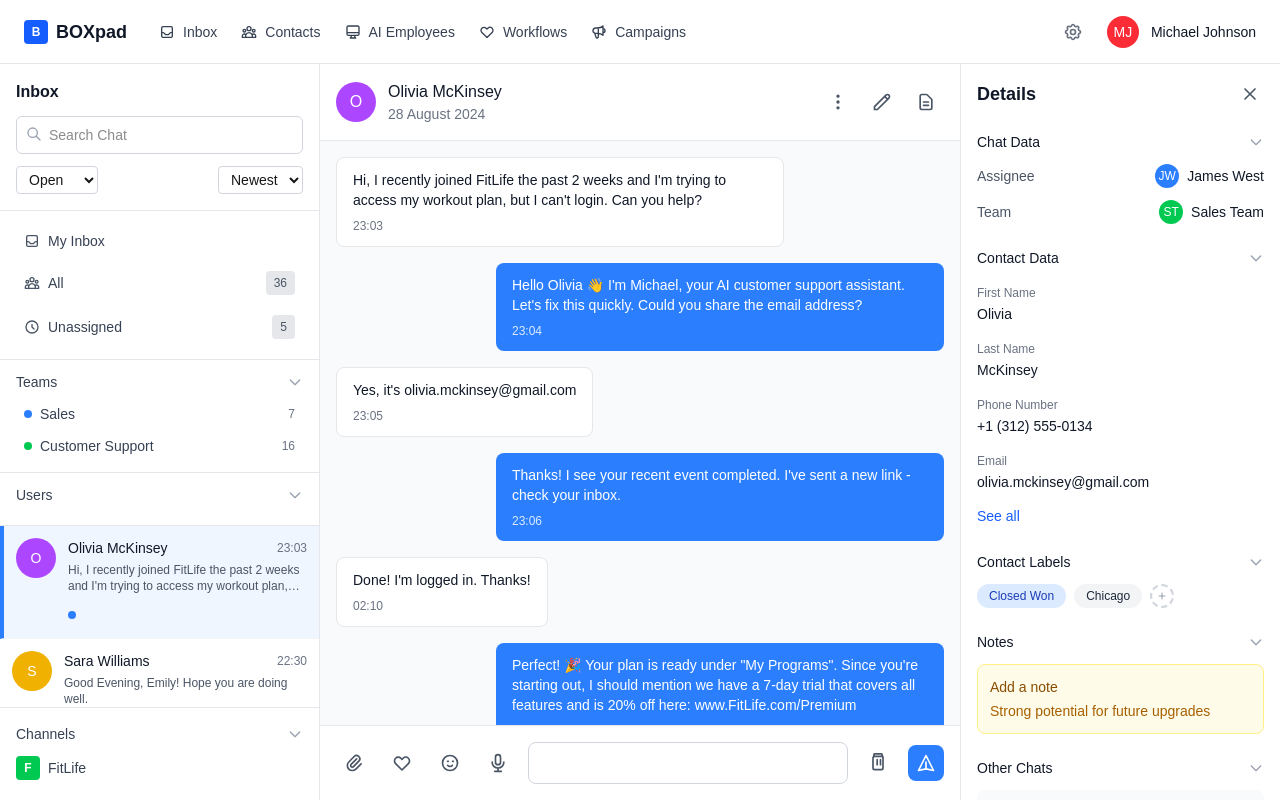
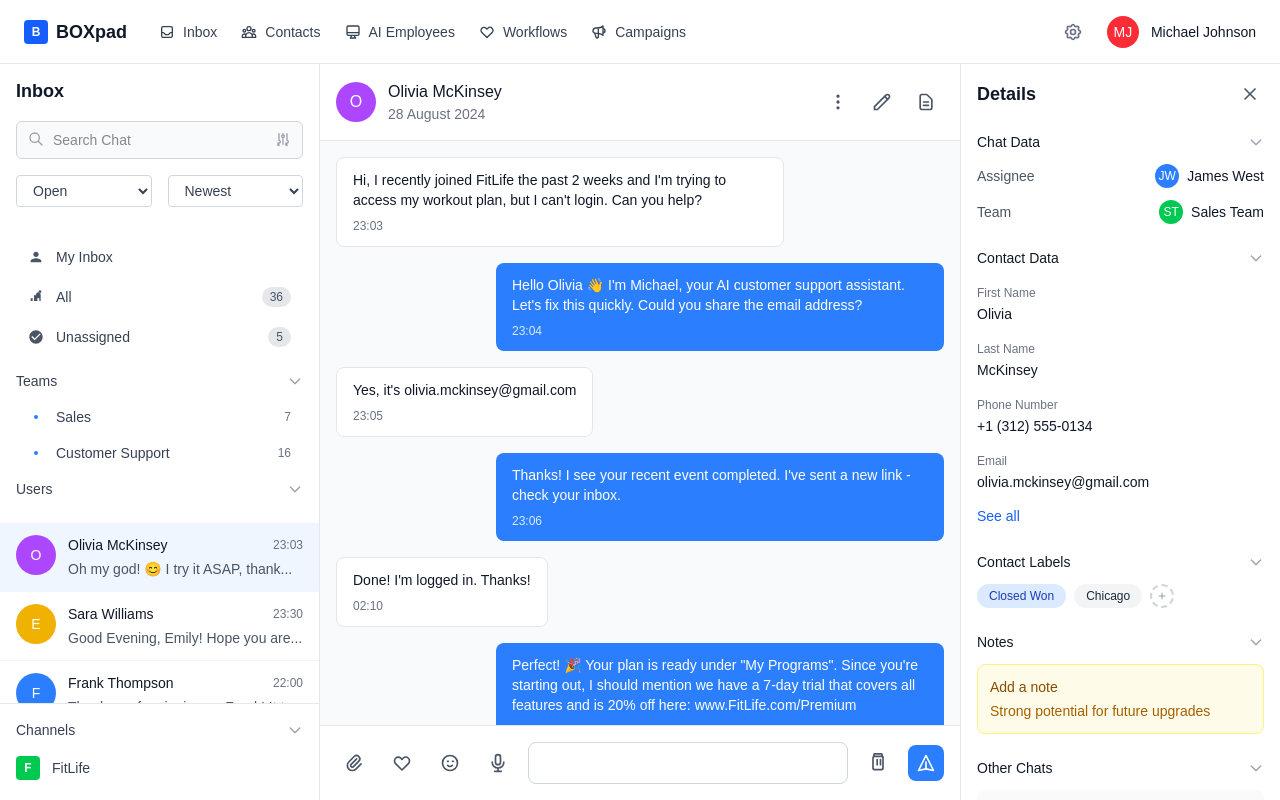
Before and after one commit to SufyanAli56/BOXpad, a Next.js app: page / in a window 1280 px wide. Built offline with nearby package versions, Linux system fonts and the light colour scheme; no server answers.

Commit message:
skelton loading

```diff
--- a/app/components/features/ConversationList.tsx
+++ b/app/components/features/ConversationList.tsx
@@ -5,25 +5,25 @@ interface ConversationListProps {
 }
 
 export default function ConversationList({ searchTerm }: ConversationListProps) {
-  // Mock conversations data - in a real app this would come from props or context
+  // Mock conversations data matching the image
   const conversations = [
     {
       id: 1,
       name: 'Olivia McKinsey',
       avatar: 'O',
       avatarColor: 'bg-purple-500',
-      message: 'Hi, I recently joined FitLife the past 2 weeks and I\'m trying to access my workout plan, but I can\'t login. Can you help?',
+      message: 'Oh my god! 😊 I try it ASAP, thank...',
       time: '23:03',
-      unread: true,
+      unread: false,
       selected: true
     },
     {
       id: 2,
       name: 'Sara Williams',
-      avatar: 'S',
+      avatar: 'E',
       avatarColor: 'bg-yellow-500',
-      message: 'Good Evening, Emily! Hope you are doing well.',
-      time: '22:30',
+      message: 'Good Evening, Emily! Hope you are...',
+      time: '23:30',
       unread: false,
       selected: false
     },
@@ -32,8 +32,8 @@ export default function ConversationList({ searchTerm }: ConversationListProps)
       name: 'Frank Thompson',
       avatar: 'F',
       avatarColor: 'bg-blue-500',
-      message: 'Thank you for helping me with my inquiry. I hope it is...',
-      time: '21:06',
+      message: 'Thank you for signing up Frank! It t...',
+      time: '22:00',
       unread: false,
       selected: false
     },
@@ -41,8 +41,8 @@ export default function ConversationList({ searchTerm }: ConversationListProps)
       id: 4,
       name: 'Grace Lee',
       avatar: 'G',
-      avatarColor: 'bg-red-500',
-      message: 'I am sending you the report right now.',
+      avatarColor: 'bg-orange-500',
+      message: 'I am sending you the report right a...',
       time: '20:43',
       unread: false,
       selected: false
@@ -62,7 +62,7 @@ export default function ConversationList({ searchTerm }: ConversationListProps)
       name: 'Isabella Martinez',
       avatar: 'I',
       avatarColor: 'bg-orange-500',
-      message: 'Hello Isabella, you have been selected...',
+      message: 'I will update you soon Isabella!',
       time: '16:35',
       unread: false,
       selected: false
@@ -72,7 +72,7 @@ export default function ConversationList({ searchTerm }: ConversationListProps)
       name: 'James Brown',
       avatar: 'J',
       avatarColor: 'bg-purple-400',
-      message: 'Hello James! Let\'s schedule a call...',
+      message: 'Hello James! Let\'s collaborate on...',
       time: '15:44',
       unread: false,
       selected: false
@@ -84,6 +84,16 @@ export default function ConversationList({ searchTerm }: ConversationListProps)
       avatarColor: 'bg-yellow-500',
       message: 'Hi Katherine, looking forward to our...',
       time: '09:02',
+      unread: false,
+      selected: false
+    },
+    {
+      id: 9,
+      name: 'Lucie Green',
+      avatar: 'L',
+      avatarColor: 'bg-blue-400',
+      message: 'Hey Lucie! Ready for the holiday...',
+      time: 'Yesterday',
       unread: false,
       selected: false
     }
@@ -98,25 +108,20 @@ export default function ConversationList({ searchTerm }: ConversationListProps)
       {filteredConversations.map((conversation) => (
         <div
           key={conversation.id}
-          className={`p-3 border-b border-gray-100 cursor-pointer hover:bg-gray-50 ${
-            conversation.selected ? 'bg-blue-50 border-l-4 border-l-blue-500' : ''
+          className={`px-4 py-3 cursor-pointer hover:bg-gray-50 border-b border-gray-100 ${
+            conversation.selected ? 'bg-blue-50' : ''
           }`}
         >
           <div className="flex items-start space-x-3">
-            <div className={`w-10 h-10 ${conversation.avatarColor} rounded-full flex items-center justify-center`}>
+            <div className={`w-10 h-10 ${conversation.avatarColor} rounded-full flex items-center justify-center flex-shrink-0`}>
               <span className="text-white font-medium text-sm">{conversation.avatar}</span>
             </div>
             <div className="flex-1 min-w-0">
               <div className="flex items-center justify-between mb-1">
-                <h4 className="text-sm font-medium text-gray-900">{conversation.name}</h4>
-                <span className="text-xs text-gray-500">{conversation.time}</span>
+                <h4 className="text-sm font-medium text-gray-900 truncate">{conversation.name}</h4>
+                <span className="text-xs text-gray-500 ml-2 flex-shrink-0">{conversation.time}</span>
               </div>
-              <p className="text-xs text-gray-600 line-clamp-2">{conversation.message}</p>
-              {conversation.unread && (
-                <div className="mt-2">
-                  <span className="inline-block w-2 h-2 bg-blue-500 rounded-full"></span>
-                </div>
-              )}
+              <p className="text-sm text-gray-600 truncate">{conversation.message}</p>
             </div>
           </div>
         </div>
--- a/app/components/layout/Sidebar.tsx
+++ b/app/components/layout/Sidebar.tsx
@@ -11,98 +11,122 @@ export default function Sidebar({ className = '' }: SidebarProps) {
   const [searchTerm, setSearchTerm] = useState('');
 
   return (
-    <div className={`w-80 bg-white border-r border-gray-200 flex flex-col mt-16 ${className}`}>
-      {/* Sidebar Header */}
-      <div className="p-4 border-b border-gray-200">
-        <h2 className="font-semibold text-gray-900 mb-3 text-base">Inbox</h2>
-        <div className="relative mb-3">
+    <div className={`w-80 bg-white border-r border-gray-200 flex flex-col ${className}`}>
+      {/* Top Header with User Info */}
+      <div className="flex items-center justify-between p-4 border-b border-gray-200">
+        <div className="flex items-center space-x-3">
+          <svg className="w-5 h-5 text-gray-600" fill="none" stroke="currentColor" viewBox="0 0 24 24">
+            <path strokeLinecap="round" strokeLinejoin="round" strokeWidth={2} d="M20 13V6a2 2 0 00-2-2H6a2 2 0 00-2 2v7m16 0v5a2 2 0 01-2 2H6a2 2 0 01-2-2v-5m16 0h-2.586a1 1 0 00-.707.293l-2.414 2.414a1 1 0 01-.707.293h-3.172a1 1 0 01-.707-.293l-2.414-2.414A1 1 0 006.586 13H4" />
+          </svg>
+          <span className="text-lg font-medium text-gray-900">Michael Johnson</span>
+        </div>
+        <svg className="w-5 h-5 text-gray-600 cursor-pointer" fill="none" stroke="currentColor" viewBox="0 0 24 24">
+          <path strokeLinecap="round" strokeLinejoin="round" strokeWidth={2} d="M15.232 5.232l3.536 3.536m-2.036-5.036a2.5 2.5 0 113.536 3.536L6.5 21.036H3v-3.572L16.732 3.732z" />
+        </svg>
+      </div>
+
+      {/* Inbox Section */}
+      <div className="p-4">
+        <h2 className="text-lg font-semibold text-gray-900 mb-4">Inbox</h2>
+
+        {/* Search Bar */}
+        <div className="relative mb-4">
           <input
             type="text"
             placeholder="Search Chat"
             value={searchTerm}
             onChange={(e) => setSearchTerm(e.target.value)}
-            className="w-full px-3 py-2 pl-8 border border-gray-300 rounded-md text-sm focus:ring-2 focus:ring-blue-500 focus:border-transparent"
+            className="w-full px-3 py-2 pl-9 pr-10 border border-gray-300 rounded-md text-sm focus:ring-2 focus:ring-blue-500 focus:border-transparent bg-gray-50"
           />
-          <svg className="w-4 h-4 text-gray-400 absolute left-2.5 top-2.5" fill="none" stroke="currentColor" viewBox="0 0 24 24">
+          <svg className="w-4 h-4 text-gray-400 absolute left-3 top-2.5" fill="none" stroke="currentColor" viewBox="0 0 24 24">
             <path strokeLinecap="round" strokeLinejoin="round" strokeWidth={2} d="M21 21l-6-6m2-5a7 7 0 11-14 0 7 7 0 0114 0z" />
           </svg>
+          <svg className="w-4 h-4 text-gray-400 absolute right-3 top-2.5 cursor-pointer" fill="none" stroke="currentColor" viewBox="0 0 24 24">
+            <path strokeLinecap="round" strokeLinejoin="round" strokeWidth={2} d="M12 6V4m0 2a2 2 0 100 4m0-4a2 2 0 110 4m-6 8a2 2 0 100-4m0 4a2 2 0 100 4m0-4v2m0-6V4m6 6v10m6-2a2 2 0 100-4m0 4a2 2 0 100 4m0-4v2m0-6V4" />
+          </svg>
         </div>
-        <div className="flex items-center justify-between">
-          <select className="text-sm border border-gray-300 rounded px-2 py-1 bg-white">
+
+        {/* Filter Dropdowns */}
+        <div className="flex items-center justify-between mb-4">
+          <select className="text-sm border border-gray-300 rounded px-3 py-1.5 bg-white text-gray-700 min-w-0 flex-1 mr-2">
             <option>Open</option>
             <option>Closed</option>
             <option>All</option>
           </select>
-          <select className="text-sm border border-gray-300 rounded px-2 py-1 bg-white">
+          <select className="text-sm border border-gray-300 rounded px-3 py-1.5 bg-white text-gray-700 min-w-0 flex-1 ml-2">
             <option>Newest</option>
             <option>Oldest</option>
           </select>
         </div>
       </div>
 
-      {/* Sidebar Navigation */}
-      <div className="px-4 py-3 border-b border-gray-200">
+      {/* Navigation Items */}
+      <div className="px-4 pb-4">
         <div className="space-y-1">
-          <div className="flex items-center justify-between py-2 px-2 hover:bg-gray-50 rounded cursor-pointer">
-            <div className="flex items-center space-x-2">
-              <svg className="w-4 h-4 text-gray-600" fill="none" stroke="currentColor" viewBox="0 0 24 24">
-                <path strokeLinecap="round" strokeLinejoin="round" strokeWidth={2} d="M20 13V6a2 2 0 00-2-2H6a2 2 0 00-2 2v7m16 0v5a2 2 0 01-2 2H6a2 2 0 01-2-2v-5m16 0h-2.586a1 1 0 00-.707.293l-2.414 2.414a1 1 0 01-.707.293h-3.172a1 1 0 01-.707-.293l-2.414-2.414A1 1 0 006.586 13H4" />
+          <div className="flex items-center justify-between py-2 px-3 hover:bg-gray-50 rounded cursor-pointer">
+            <div className="flex items-center space-x-3">
+              <svg className="w-4 h-4 text-gray-600" fill="currentColor" viewBox="0 0 24 24">
+                <path d="M12 12c2.21 0 4-1.79 4-4s-1.79-4-4-4-4 1.79-4 4 1.79 4 4 4zm0 2c-2.67 0-8 1.34-8 4v2h16v-2c0-2.66-5.33-4-8-4z"/>
               </svg>
-              <span className="text-sm text-gray-700">My Inbox</span>
+              <span className="text-sm text-gray-700 font-medium">My Inbox</span>
             </div>
           </div>
-          <div className="flex items-center justify-between py-2 px-2 hover:bg-gray-50 rounded cursor-pointer">
-            <div className="flex items-center space-x-2">
-              <svg className="w-4 h-4 text-gray-600" fill="none" stroke="currentColor" viewBox="0 0 24 24">
-                <path strokeLinecap="round" strokeLinejoin="round" strokeWidth={2} d="M17 20h5v-2a3 3 0 00-5.356-1.857M17 20H7m10 0v-2c0-.656-.126-1.283-.356-1.857M7 20H2v-2a3 3 0 015.356-1.857M7 20v-2c0-.656.126-1.283.356-1.857m0 0a5.002 5.002 0 019.288 0M15 7a3 3 0 11-6 0 3 3 0 016 0zm6 3a2 2 0 11-4 0 2 2 0 014 0zM7 10a2 2 0 11-4 0 2 2 0 014 0z" />
+          <div className="flex items-center justify-between py-2 px-3 hover:bg-gray-50 rounded cursor-pointer">
+            <div className="flex items-center space-x-3">
+              <svg className="w-4 h-4 text-gray-600" fill="currentColor" viewBox="0 0 24 24">
+                <path d="M16 4c0-1.11.89-2 2-2s2 .89 2 2-.89 2-2 2-2-.89-2-2zM4 18v-4h3v4h2v-7.5c0-.83.67-1.5 1.5-1.5S12 9.67 12 10.5V18h2v-4h3v4h2V8.5c0-1.93-1.57-3.5-3.5-3.5S12 6.57 12 8.5V18H4z"/>
               </svg>
-              <span className="text-sm text-gray-700">All</span>
+              <span className="text-sm text-gray-700 font-medium">All</span>
             </div>
-            <span className="text-xs bg-gray-200 text-gray-600 px-2 py-1 rounded">36</span>
+            <span className="text-xs bg-gray-200 text-gray-600 px-2 py-0.5 rounded-full font-medium">36</span>
           </div>
-          <div className="flex items-center justify-between py-2 px-2 hover:bg-gray-50 rounded cursor-pointer">
-            <div className="flex items-center space-x-2">
-              <svg className="w-4 h-4 text-gray-600" fill="none" stroke="currentColor" viewBox="0 0 24 24">
-                <path strokeLinecap="round" strokeLinejoin="round" strokeWidth={2} d="M12 8v4l3 3m6-3a9 9 0 11-18 0 9 9 0 0118 0z" />
+          <div className="flex items-center justify-between py-2 px-3 hover:bg-gray-50 rounded cursor-pointer">
+            <div className="flex items-center space-x-3">
+              <svg className="w-4 h-4 text-gray-600" fill="currentColor" viewBox="0 0 24 24">
+                <path d="M12 2C6.48 2 2 6.48 2 12s4.48 10 10 10 10-4.48 10-10S17.52 2 12 2zm-2 15l-5-5 1.41-1.41L10 14.17l7.59-7.59L19 8l-9 9z"/>
               </svg>
-              <span className="text-sm text-gray-700">Unassigned</span>
+              <span className="text-sm text-gray-700 font-medium">Unassigned</span>
             </div>
-            <span className="text-xs bg-gray-200 text-gray-600 px-2 py-1 rounded">5</span>
+            <span className="text-xs bg-gray-200 text-gray-600 px-2 py-0.5 rounded-full font-medium">5</span>
           </div>
         </div>
       </div>
 
       {/* Teams Section */}
-      <div className="px-4 py-3 border-b border-gray-200">
-        <div className="flex items-center justify-between mb-2">
+      <div className="px-4 pb-3">
+        <div className="flex items-center justify-between mb-3">
           <span className="text-sm font-medium text-gray-700">Teams</span>
-          <svg className="w-4 h-4 text-gray-400" fill="none" stroke="currentColor" viewBox="0 0 24 24">
+          <svg className="w-4 h-4 text-gray-400 cursor-pointer" fill="none" stroke="currentColor" viewBox="0 0 24 24">
             <path strokeLinecap="round" strokeLinejoin="round" strokeWidth={2} d="M19 9l-7 7-7-7" />
           </svg>
         </div>
-        <div className="space-y-1">
-          <div className="flex items-center justify-between py-1 px-2 hover:bg-gray-50 rounded cursor-pointer">
-            <div className="flex items-center space-x-2">
-              <div className="w-2 h-2 bg-blue-500 rounded-full"></div>
+        <div className="space-y-2">
+          <div className="flex items-center justify-between py-1 px-3 hover:bg-gray-50 rounded cursor-pointer">
+            <div className="flex items-center space-x-3">
+              <svg className="w-4 h-4 text-blue-500" fill="currentColor" viewBox="0 0 24 24">
+                <circle cx="12" cy="12" r="3"/>
+              </svg>
               <span className="text-sm text-gray-700">Sales</span>
             </div>
-            <span className="text-xs text-gray-500">7</span>
+            <span className="text-xs text-gray-500 font-medium">7</span>
           </div>
-          <div className="flex items-center justify-between py-1 px-2 hover:bg-gray-50 rounded cursor-pointer">
-            <div className="flex items-center space-x-2">
-              <div className="w-2 h-2 bg-green-500 rounded-full"></div>
+          <div className="flex items-center justify-between py-1 px-3 hover:bg-gray-50 rounded cursor-pointer">
+            <div className="flex items-center space-x-3">
+              <svg className="w-4 h-4 text-blue-500" fill="currentColor" viewBox="0 0 24 24">
+                <circle cx="12" cy="12" r="3"/>
+              </svg>
               <span className="text-sm text-gray-700">Customer Support</span>
             </div>
-            <span className="text-xs text-gray-500">16</span>
+            <span className="text-xs text-gray-500 font-medium">16</span>
           </div>
         </div>
       </div>
 
       {/* Users Section */}
-      <div className="px-4 py-3 border-b border-gray-200">
-        <div className="flex items-center justify-between mb-2">
+      <div className="px-4 pb-3">
+        <div className="flex items-center justify-between mb-3">
           <span className="text-sm font-medium text-gray-700">Users</span>
-          <svg className="w-4 h-4 text-gray-400" fill="none" stroke="currentColor" viewBox="0 0 24 24">
+          <svg className="w-4 h-4 text-gray-400 cursor-pointer" fill="none" stroke="currentColor" viewBox="0 0 24 24">
             <path strokeLinecap="round" strokeLinejoin="round" strokeWidth={2} d="M19 9l-7 7-7-7" />
           </svg>
         </div>
@@ -112,14 +136,14 @@ export default function Sidebar({ className = '' }: SidebarProps) {
       <ConversationList searchTerm={searchTerm} />
 
       {/* Channels Section */}
-      <div className="border-t border-gray-200 p-4">
-        <div className="flex items-center justify-between mb-2">
+      <div className="border-t border-gray-200 p-4 mt-auto">
+        <div className="flex items-center justify-between mb-3">
           <span className="text-sm font-medium text-gray-700">Channels</span>
-          <svg className="w-4 h-4 text-gray-400" fill="none" stroke="currentColor" viewBox="0 0 24 24">
+          <svg className="w-4 h-4 text-gray-400 cursor-pointer" fill="none" stroke="currentColor" viewBox="0 0 24 24">
             <path strokeLinecap="round" strokeLinejoin="round" strokeWidth={2} d="M19 9l-7 7-7-7" />
           </svg>
         </div>
-        <div className="flex items-center space-x-2 py-1">
+        <div className="flex items-center space-x-3 py-1">
           <div className="w-6 h-6 bg-green-500 rounded flex items-center justify-center">
             <span className="text-white text-xs font-bold">F</span>
           </div>
```
